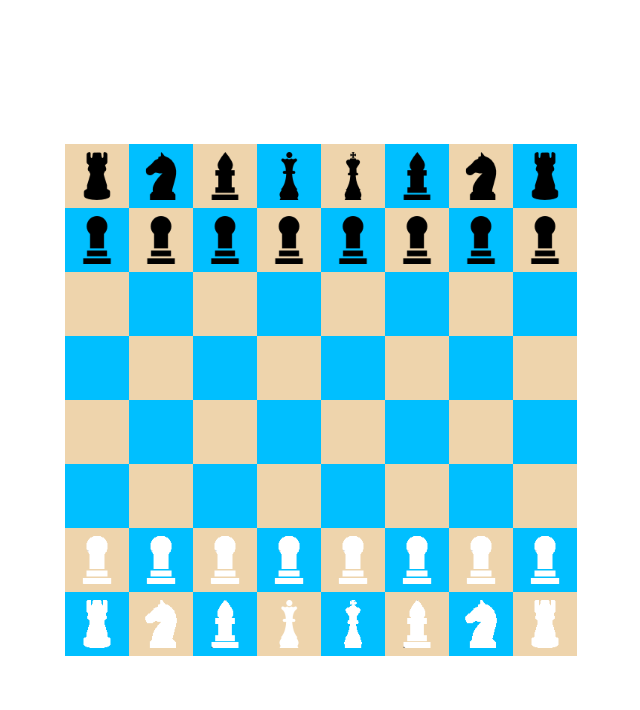
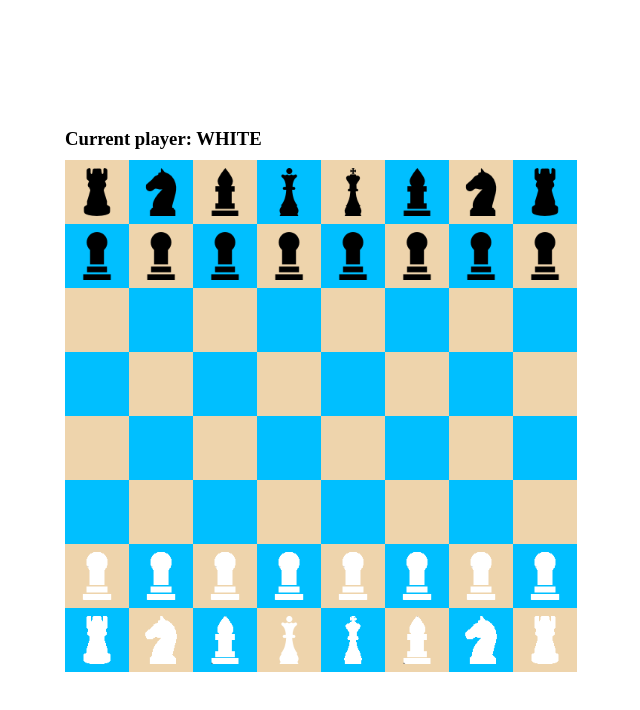
Before and after one commit to Dima12411/Chess_React, a React (Create React App) app: page / in a window 1280 px wide. Shown: the top 710 px of the page, without its empty margins (319-959 px from the left). Built offline with nearby package versions, Linux system fonts and the light colour scheme.

Commit message:
the transition of the move to the players in order

```diff
--- a/src/components/BoardComponent.tsx
+++ b/src/components/BoardComponent.tsx
@@ -42,6 +42,10 @@ const BoardComponent: FC<BoardProps> = ({ board, setBoard, currentPlayer, swapPl
     }
 
     return (
+        <div>
+            <h3 style={{marginBottom: 10}}>
+                Current player: {currentPlayer?.color.toUpperCase()}
+            </h3>
             <div className="board">
                 { board.cells.map((row, index) =>
                     <React.Fragment key={ index }>
@@ -56,6 +60,7 @@ const BoardComponent: FC<BoardProps> = ({ board, setBoard, currentPlayer, swapPl
                     </React.Fragment>
                 ) }
             </div>
+        </div>
     )
 }
 export default BoardComponent;
```
Lines whose indentation alone changed are shown as unchanged.
